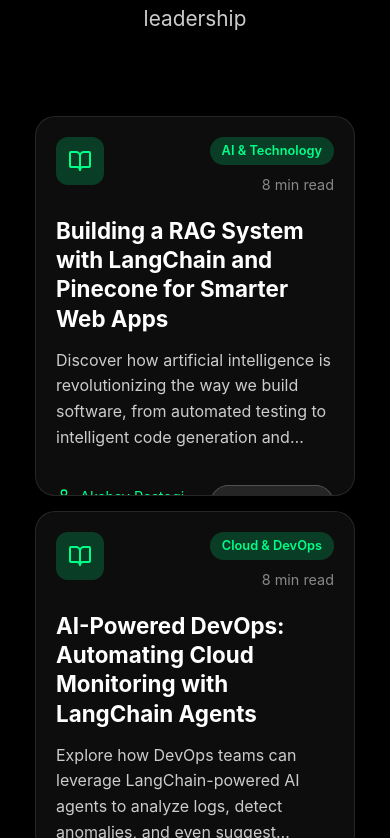
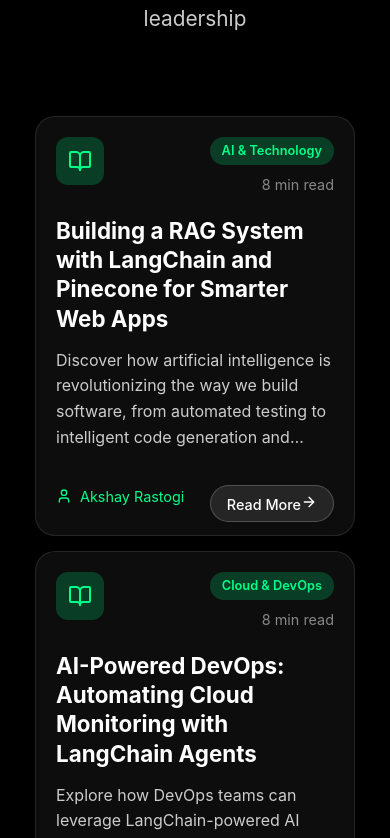
Before and after one commit to MoinAtAlgo/algobrewery-website, a React (Vite) app: page /blog in a window 390 px wide. Shown: the part 1126-1964 px from the top of the page. Built offline with nearby package versions, Linux system fonts and the light colour scheme.

Commit message:
Increase mobile blog card heights to ensure expand buttons are always visible

```diff
--- a/src/App.css
+++ b/src/App.css
@@ -2875,7 +2875,7 @@
     width: 100%;
     max-width: none;
     height: auto;
-    min-height: 380px;
+    min-height: 420px;
     padding: 25px 20px;
   }
 
@@ -3530,13 +3530,13 @@
   }
 
   .blog-post-card {
-    height: 380px;
-    min-height: 380px;
+    height: 420px;
+    min-height: 420px;
     padding: 20px;
   }
 
   .expanded-card {
-    min-height: 480px;
+    min-height: 520px;
   }
 }
 
```
